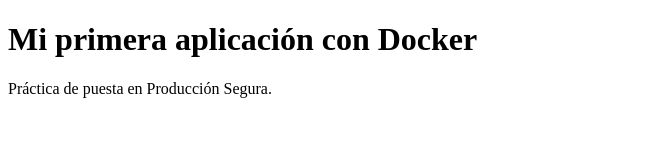
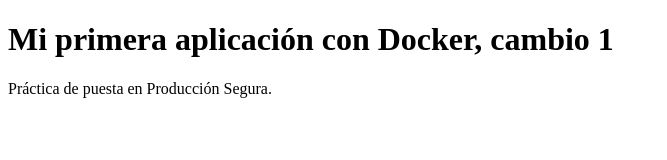
Before and after one commit to emma-jpg127/PPs_1, a plain HTML site: page index.html in a window 1280 px wide. Shown: the whole page, without its empty margins (0-667 px from the left). Drawn offline with Linux system fonts and the light colour scheme.

Commit message:
Cambio 1

```diff
--- a/index.html
+++ b/index.html
@@ -6,7 +6,7 @@
     <title>Prática PPS</title>
 </head>
 <body>
-    <h1>Mi primera aplicación con Docker</h1>
+    <h1>Mi primera aplicación con Docker, cambio 1</h1>
     <p>Práctica de puesta en Producción Segura. </p>
 </body>
 </html>
```
